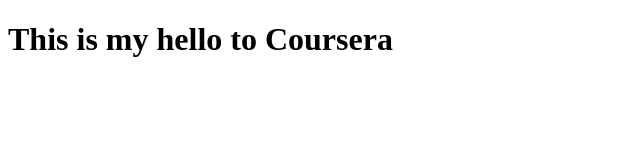
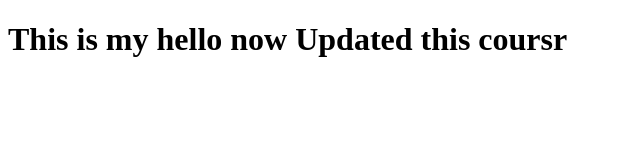
Before and after one commit to zuluchaka/angularJsTest, a plain HTML site: page index.html in a window 1280 px wide. Shown: the whole page, without its empty margins (0-640 px from the left). Drawn offline with Linux system fonts and the light colour scheme.

Commit message:
new version of index

```diff
--- a/index.html
+++ b/index.html
@@ -5,6 +5,6 @@
     <title>Hello My Page</title>
   </head>
   <body>
-    <h1>This is my hello to Coursera</h1>
+    <h1>This is my hello now Updated this coursr</h1>
   </body>
 </html>
```
